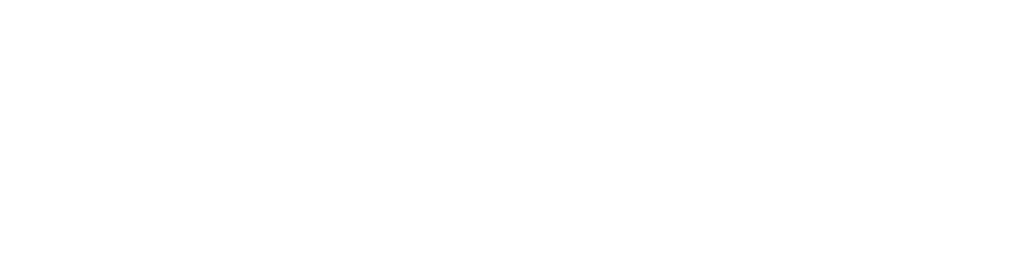
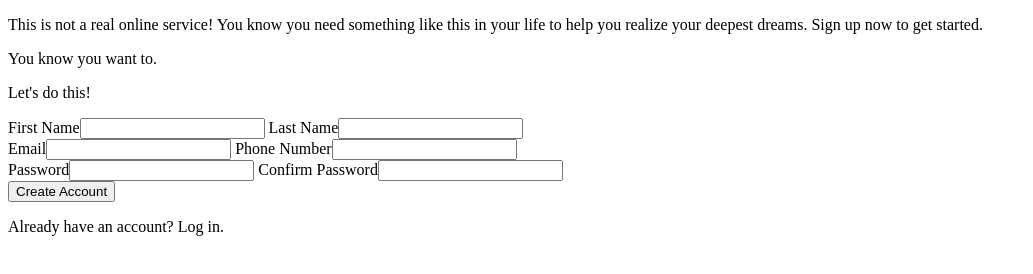
Before and after one commit to caitnbake/odin-signup-form, a plain HTML site: page index.html in a window 1280 px wide. Shown: the whole page, without its empty margins (0-1033 px from the left). Drawn offline with Linux system fonts and the light colour scheme.

Commit message:
Add all html elements

```diff
--- a/index.html
+++ b/index.html
@@ -7,6 +7,34 @@
     <link rel="stylesheet" href="styles.css">
 </head>
 <body>
-
+    <section class="section">
+        <div class="left-container">
+            <div class="logo"></div>
+            <div class="image-credits"></div>
+        </div>
+        <div class="right-container">
+            <p class="main-text">This is not a real online service! You know you need something like this in your life to help you realize your deepest dreams. Sign up <span class="italic">now</span> to get started.</p>
+            <p class="secondary-text">You <span class="italic">know</span> you want to.</p>
+            <form>
+                <div class="white-background">
+                    <p>Let's do this!</p>
+                    <div class="row">
+                        <label for="first">First Name</label><input type="text" id="first" name="first">
+                        <label for="last">Last Name</label><input type="text" id="last" name="last">
+                    </div>
+                    <div class="row">
+                        <label for="email">Email</label><input type="email" id="email" name="email">
+                        <label for="phone">Phone Number</label><input type="tel" id="phone" name="phone">
+                    </div>
+                    <div class="row">
+                        <label for="password">Password</label><input type="password" id="password" name="password">
+                        <label for="confirmpass">Confirm Password</label><input type="password" id="confirmpass" name="confirmpass">
+                    </div>
+                </div>
+                <button type="submit">Create Account</button>
+            </form>
+            <p class="bottom-text">Already have an account? Log in.</p>
+        </div>
+    </section>
 </body>
 </html>
```
